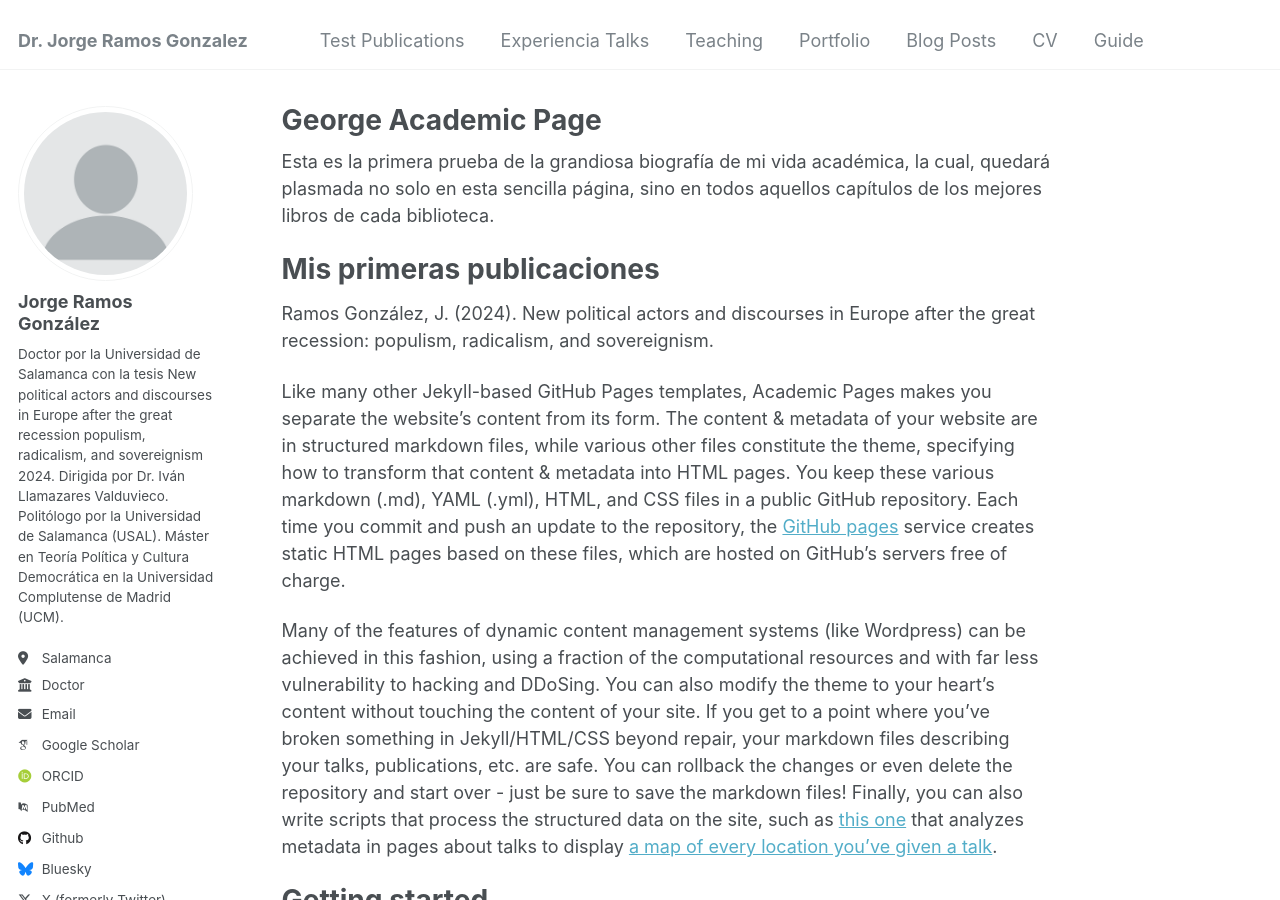
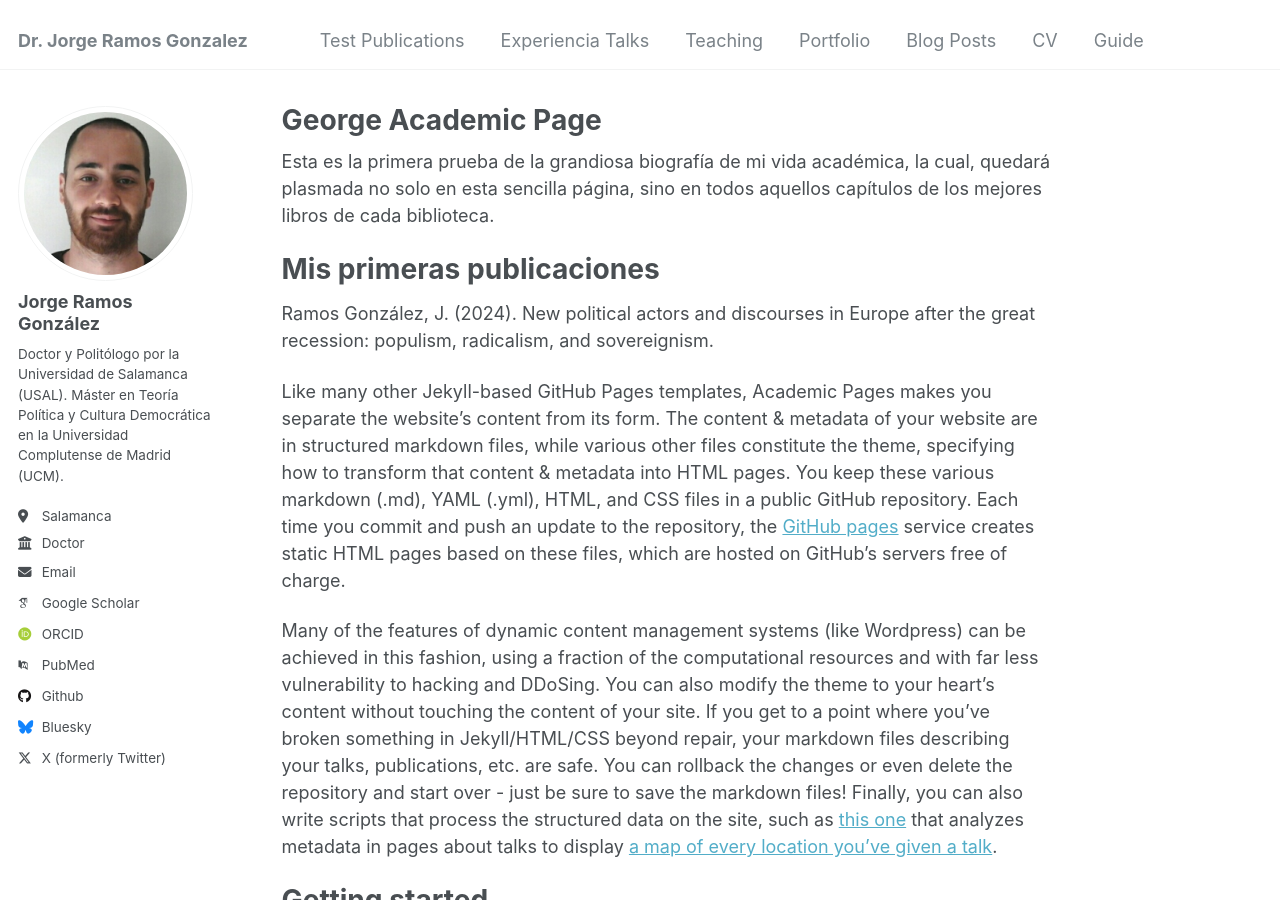
Before and after one commit to jramosgonzalez/drjramos, a Jekyll site: the page built from _pages/about.md, in a window 1280 px wide and 900 px high. Built offline with Jekyll 4.4.1, drawn with Linux system fonts in a browser that asks for light colours; some web fonts are replaced.

Commit message:
Update _config.yml

```diff
--- a/_config.yml
+++ b/_config.yml
@@ -21,10 +21,10 @@ repository               : "https://jramosgonzalez.github.io/"
 #               Additional customization can be done by editing /_includes/author-profile.html
 author:
   # Biographic information
-  avatar           : "profile.png"
+  avatar           : "perfil.jpg"
   name             : "Jorge Ramos González"
   pronouns         : # example: "she/her"
-  bio              : "Doctor por la Universidad de Salamanca con la tesis New political actors and discourses in Europe after the great recession populism, radicalism, and sovereignism 2024. Dirigida por Dr. Iván Llamazares Valduvieco. Politólogo por la Universidad de Salamanca (USAL). Máster en Teoría Política y Cultura Democrática en la Universidad Complutense de Madrid (UCM)."
+  bio              : "Doctor y Politólogo por la Universidad de Salamanca (USAL). Máster en Teoría Política y Cultura Democrática en la Universidad Complutense de Madrid (UCM)."
   location         : "Salamanca"
   employer         : "Doctor"
   uri              : # URL
```
